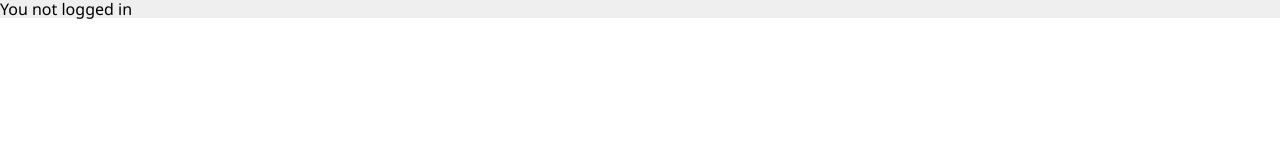
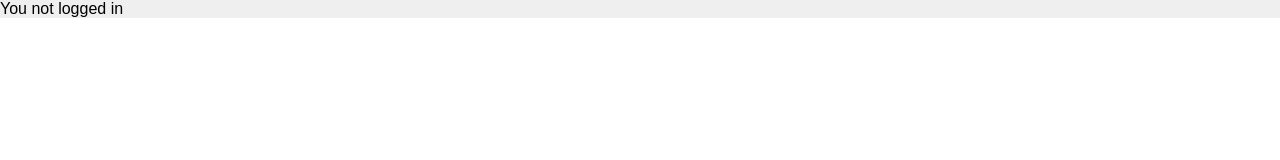
Before and after one commit to Codest-x/sharex, a React (Create React App) app: page /login in a window 1280 px wide. Shown: the top 160 px of the page. Built offline with nearby package versions, Linux system fonts and the light colour scheme.

Commit message:
change font family

```diff
--- a/src/index.scss
+++ b/src/index.scss
@@ -5,7 +5,7 @@
 html {
   line-height: 1.15; /* 1 */
   -webkit-text-size-adjust: 100%; /* 2 */
-  font-family: 'Segoe UI Historic', 'Segoe UI', Helvetica, Arial, sans-serif;
+  font-family: Helvetica Now Display DW,sans-serif;
 }
 
 .app {
```
